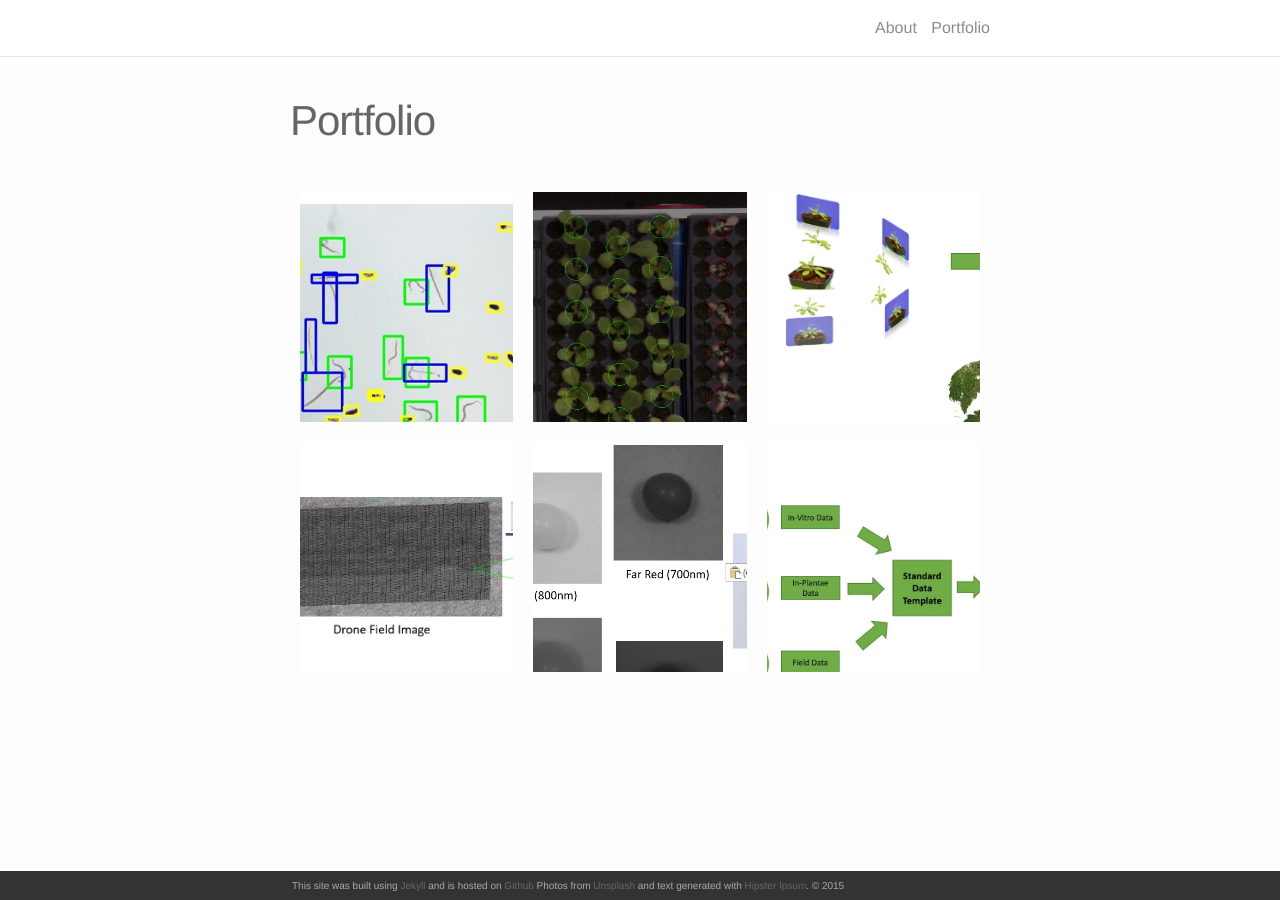
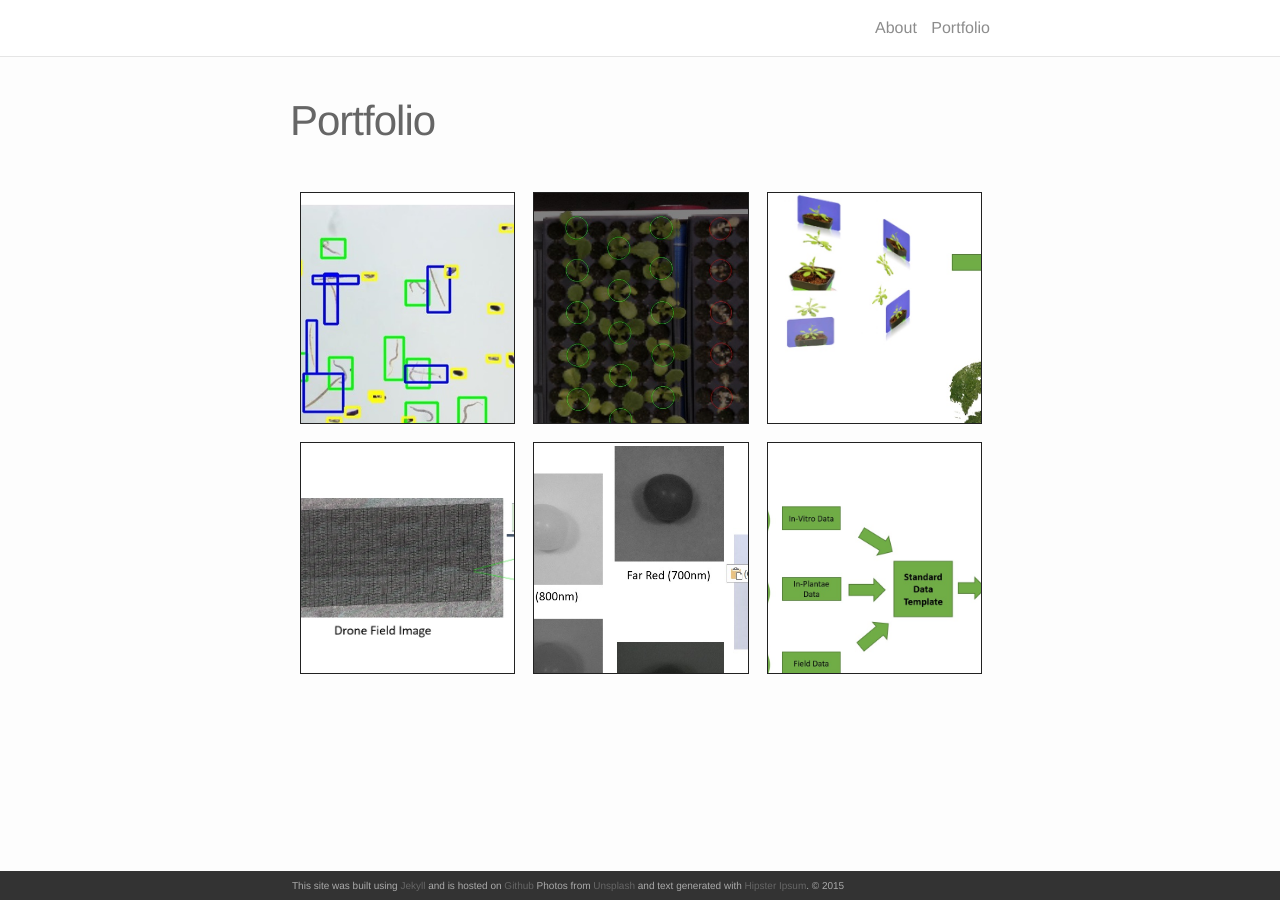
Before and after one commit to emeryanalytics/blog, a Jekyll site: the page built from portfolio.md, in a window 1280 px wide. Built offline with Jekyll 4.4.1, drawn with Linux system fonts in a browser that asks for light colours; nearby versions of some CDN libraries.

Commit message:
fix thumbnail color

```diff
--- a/_sass/_layout.scss
+++ b/_sass/_layout.scss
@@ -209,6 +209,7 @@ padding: 10px;
 width: 100%;
 height: 230px;
 overflow: hidden;
+border: 1px solid #222;
 }
 .thumbnail img{
 width: 500px;
@@ -216,7 +217,7 @@ height: auto;
 position: relative;
 left: -25%;
 top: -5%;
-border: 1px solid;
+border: 1px solid #222;
 }
 .thumbnail a{
 float: left;
```
